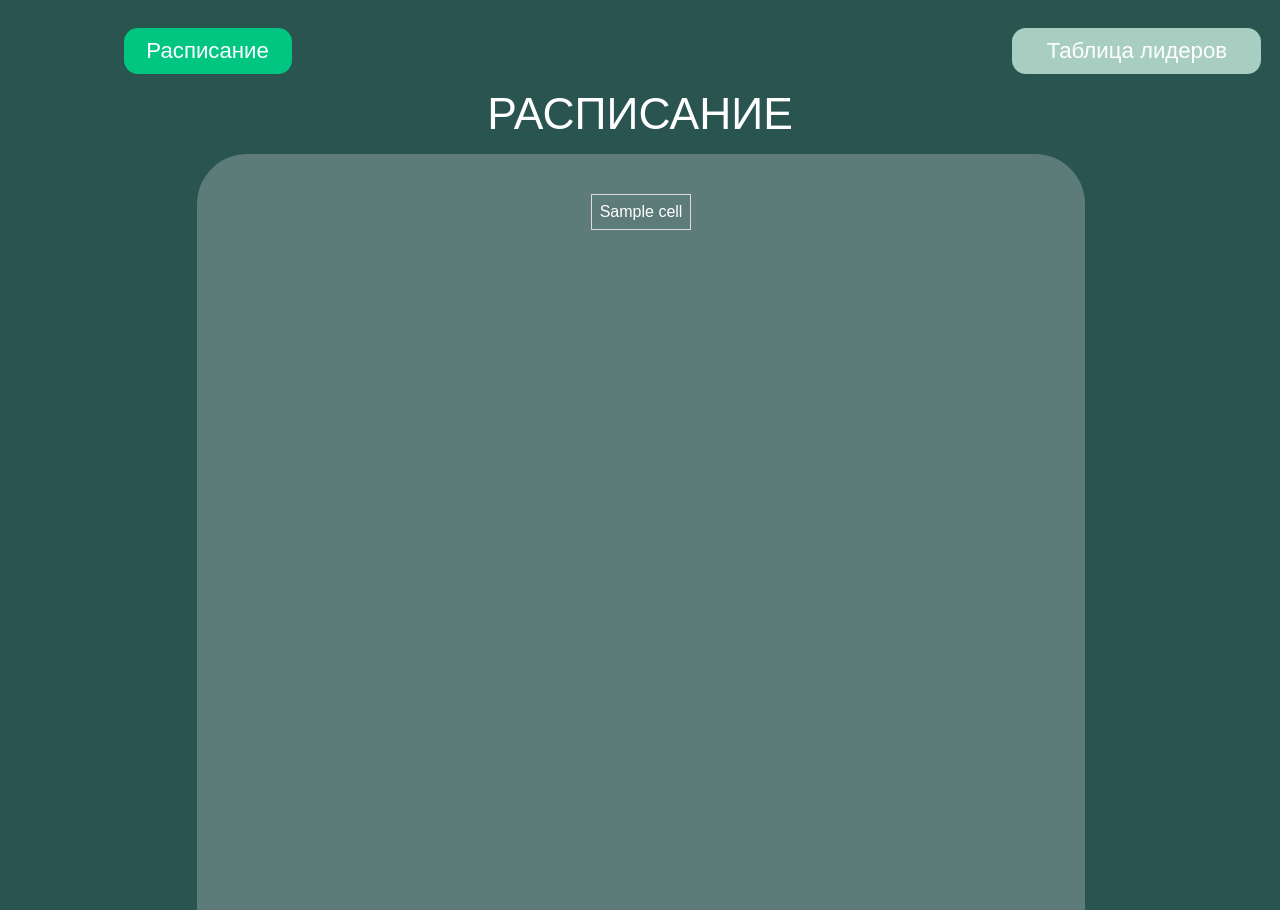
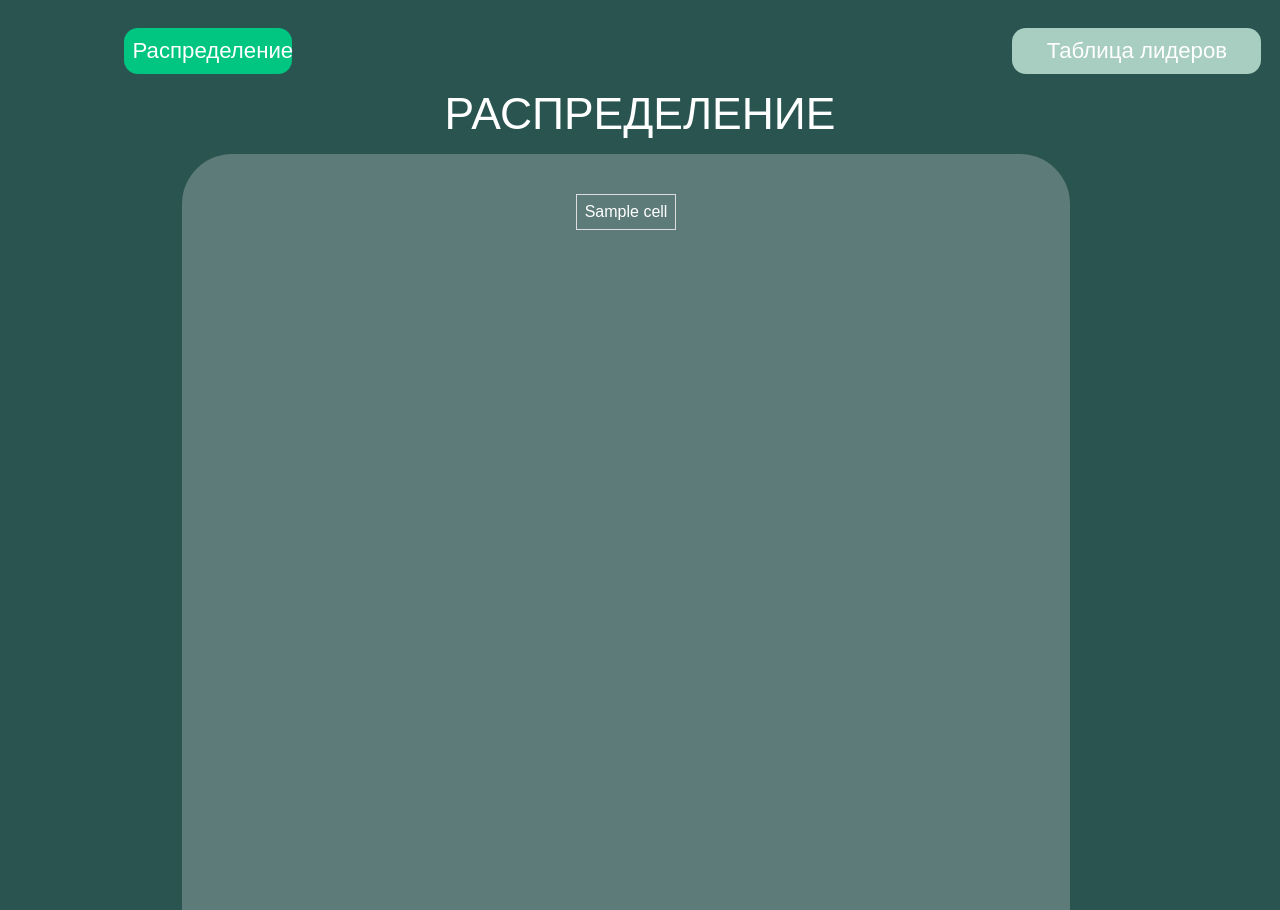
Before and after one commit to Kolya080808/Armrestling_web_results, a Flask app: template flask_site/templates/schedule.html in a window 1280 px wide. Run offline with Flask 3, Linux system fonts and the light colour scheme; the template is opened without the code that fills it: most values are stand-ins (such as "Sample title", 1, 10 or a date in 2020); some web fonts are replaced.

```diff
--- a/flask_site/data/current_leaders.txt
+++ /dev/null
@@ -1 +0,0 @@
-Новая таблица - Лист1 (1).csv
--- a/flask_site/data/current_schedules.txt
+++ /dev/null
@@ -1 +0,0 @@
-Новая таблица - Лист1.csv
--- a/flask_site/templates/base.html
+++ b/flask_site/templates/base.html
@@ -422,7 +422,7 @@
                 transform: rotate(0deg);
                 border-radius: 50px 50px 0 0;
                 background: #d9d9d94a;
-                margin-left: 65px;
+                margin-left: 50px;
             }
             .desktop--3-442 {
                 width: 100%;
--- a/flask_site/templates/index.html
+++ b/flask_site/templates/index.html
@@ -7,7 +7,7 @@
             <div class="rectangle-3-446 pos-abs"></div>
             <div class="rectangle-4-448 pos-abs"></div>
             <div class="div-447 pos-abs">
-                <a href="{{ url_for('schedule') }}"><span class="div-447-0">Расписание</span></a>
+                <a href="{{ url_for('schedule') }}"><span class="div-447-0">Распределение</span></a>
             </div>
             <div class="div-449 pos-abs">
                 <a href="{{ url_for('leaders') }}"><span class="div-449-0">Таблица лидеров</span></a>
--- a/flask_site/templates/leaders.html
+++ b/flask_site/templates/leaders.html
@@ -5,7 +5,7 @@
         <div class="rectangle-11-1011 pos-abs"></div>
         <div class="rectangle-12-1013 pos-abs"></div>
         <div class="div-1012 pos-abs">
-            <a href="{{ url_for('schedule') }}"><span class="div-1012-0">Расписание</span></a>
+            <a href="{{ url_for('schedule') }}"><span class="div-1012-0">Распределение</span></a>
         </div>
         <div class="div-1014 pos-abs">
             <span class="div-1014-0">Таблица лидеров</span>
--- a/flask_site/templates/schedule.html
+++ b/flask_site/templates/schedule.html
@@ -5,13 +5,13 @@
         <div class="rectangle-11-1011 pos-abs" id="rect-12-1013"></div>
         <div class="rectangle-12-1013 pos-abs" id="rect-11-1011"></div>
         <div class="div-1012 pos-abs">
-            <span class="div-1012-0">Расписание</span>
+            <span class="div-1012-0">Распределение</span>
         </div>
         <div class="div-1014 pos-abs">
             <a href="{{ url_for('leaders') }}"><span class="div-1014-0">Таблица лидеров</span></a>
         </div>
         <div class="div-1016 pos-abs">
-            <span class="div-1016-0">РАСПИСАНИЕ</span>
+            <span class="div-1016-0">РАСПРЕДЕЛЕНИЕ</span>
         </div>
         <div class="rectangle-13-1015 pos-abs">
             <table border="1">
```
